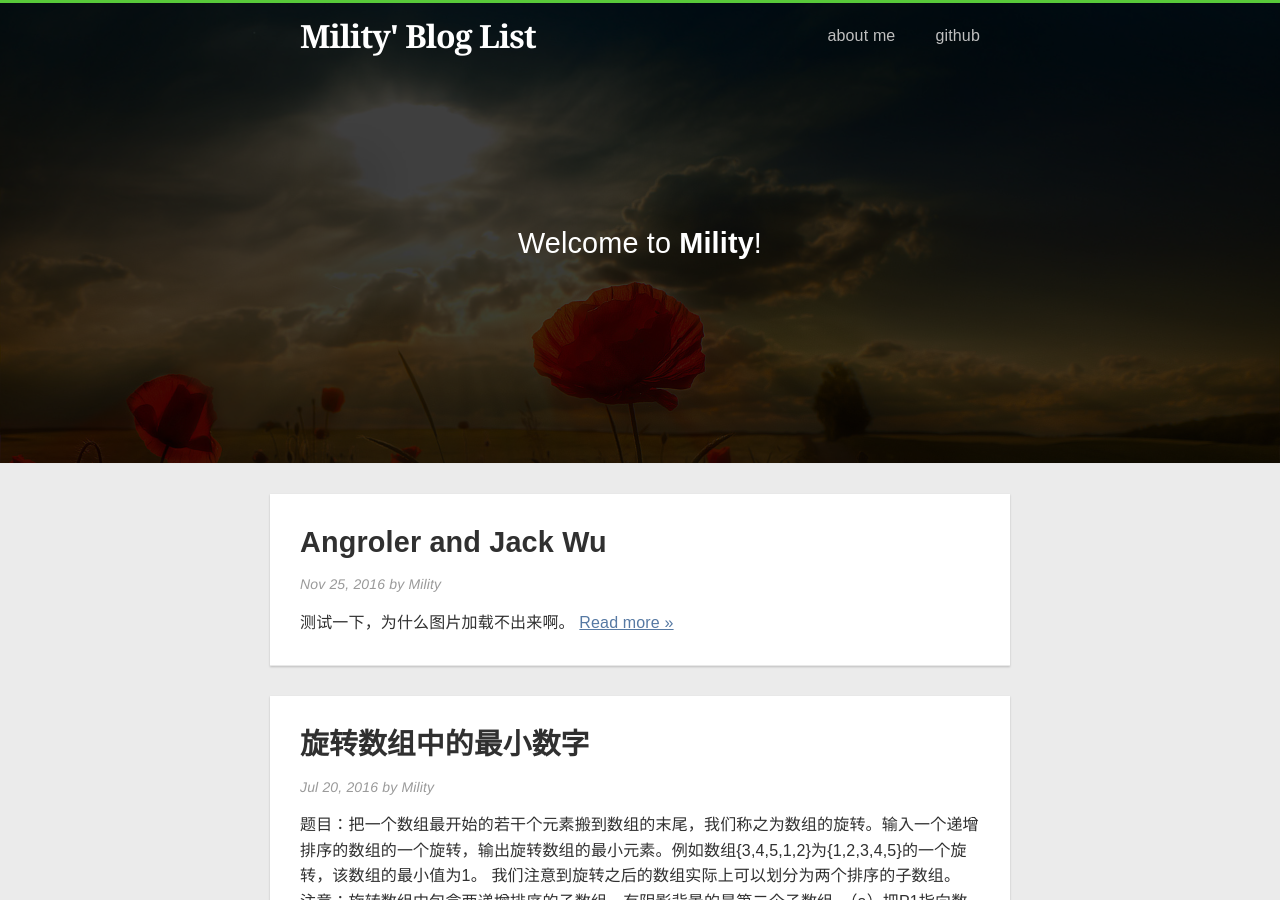
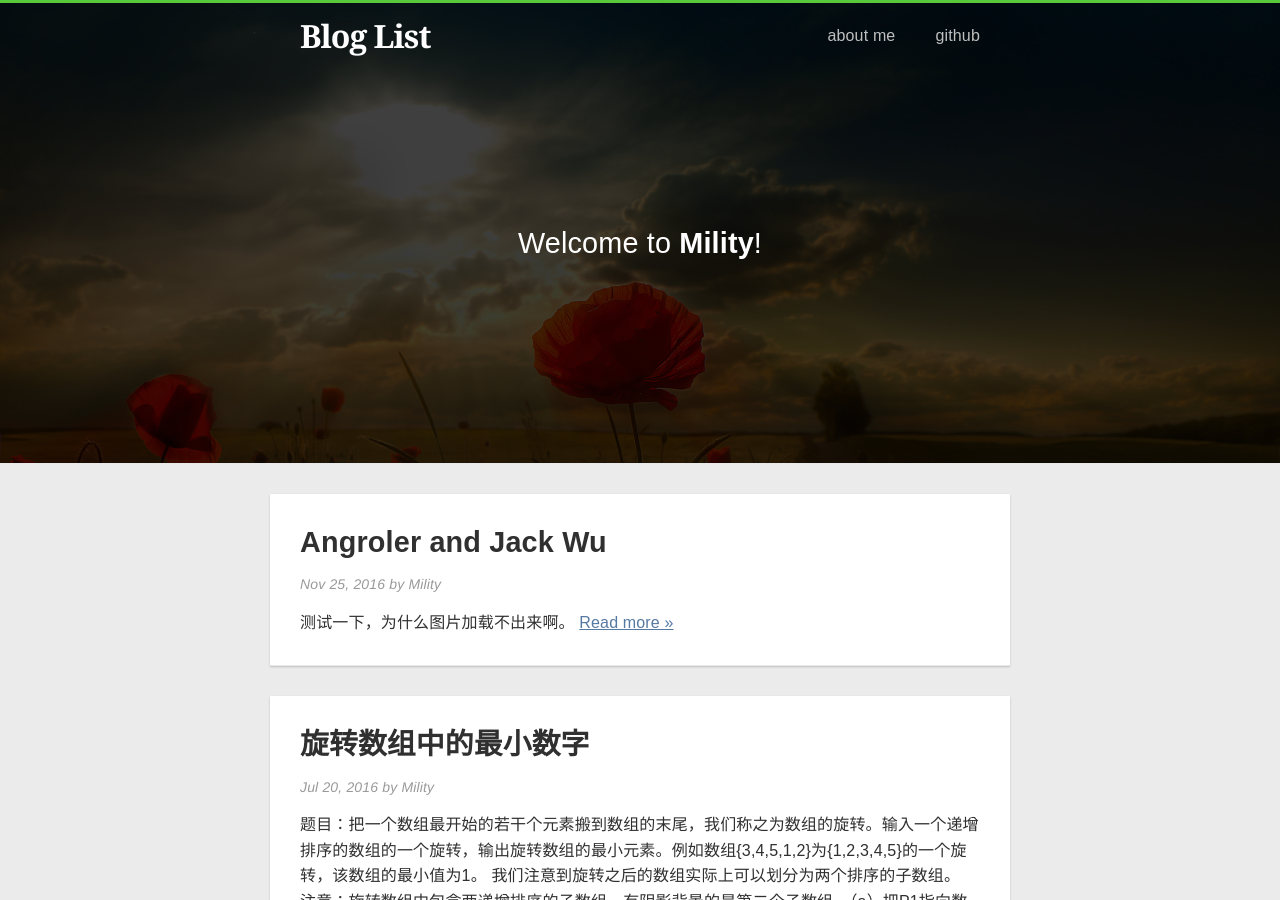
Before and after one commit to Mility/Mility.github.io, a Jekyll site: the page built from index.html, in a window 1280 px wide and 900 px high. Built offline with Jekyll 4.4.1, drawn with Linux system fonts in a browser that asks for light colours; nearby versions of some CDN libraries; the list of posts is cut into pages by our own code; part of the change alters nothing that is shown.

```diff
--- a/_includes/header.html
+++ b/_includes/header.html
@@ -5,7 +5,7 @@
     <div class="container">
 
       <h1 class="title">
-        <a href="{{ site.baseurl }}/">{{ site.title }}&#39; Blog List</a>
+        <a href="{{ site.baseurl }}/">Blog List</a>
       </h1>
 
       <nav class="navbar">
```
